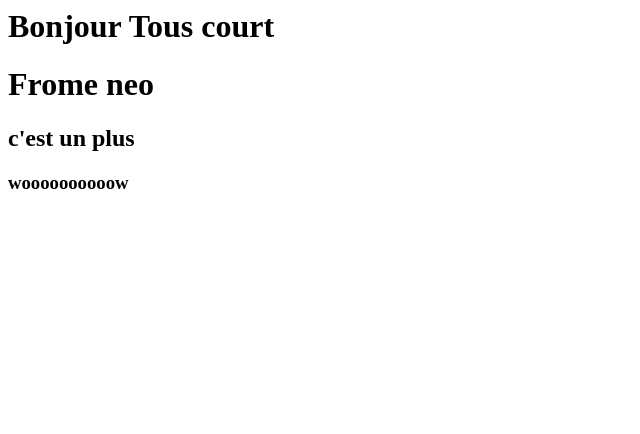
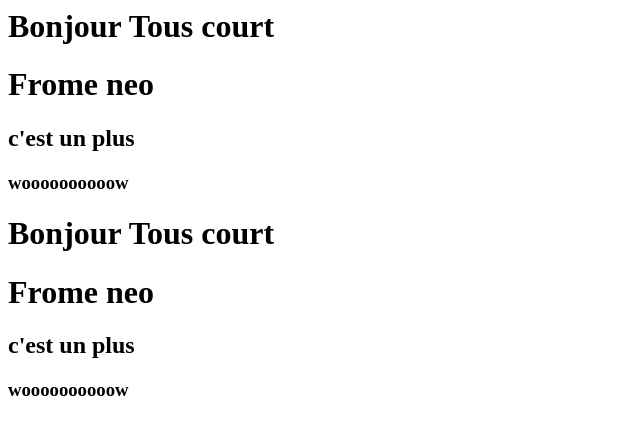
Before and after one commit to kitouni/hello, a plain HTML site: page Index.html in a window 1280 px wide. Shown: the whole page, without its empty margins (0-640 px from the left). Drawn offline with Linux system fonts and the light colour scheme.

Commit message:
Update Index.html

```diff
--- a/Index.html
+++ b/Index.html
@@ -9,7 +9,14 @@
 <h2>c'est un plus </h2>
 
 <h3>woooooooooow</h3>
+<background color= "red">
+<h1>Bonjour Tous court </h1>
+<h1> Frome neo  </h1>
+</background>
+</background>
+<h2>c'est un plus </h2>
 
+<h3>woooooooooow</h3>
 </body>
 
 </html>
```
